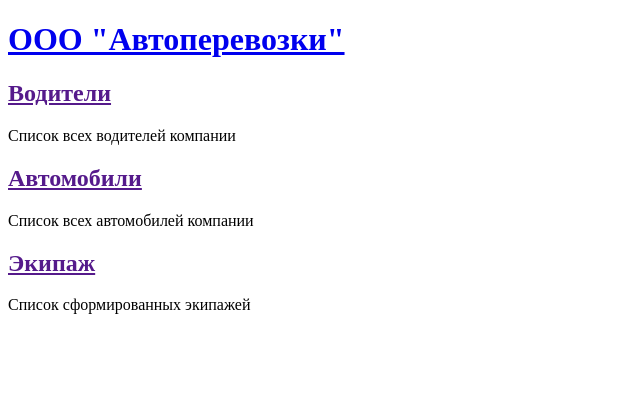
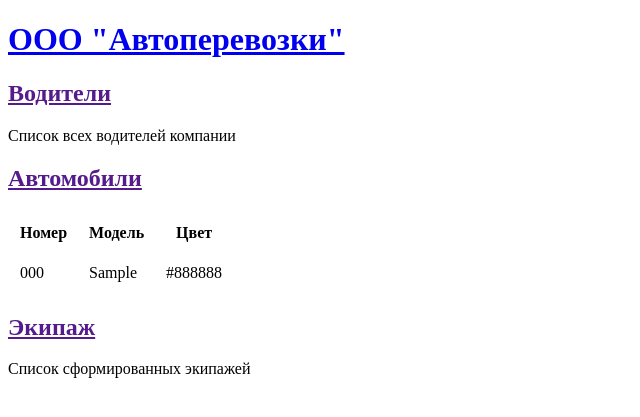
Before and after one commit to shabalinaa/workJobCars, a Django app: page / in a window 1280 px wide. Shown: the top 417 px of the page, without its empty margins (0-640 px from the left). Run offline with Django 3.2, Linux system fonts and the light colour scheme; tables that the repository leaves empty hold one stand-in row (values such as "Sample post").

Commit message:
Вывод данных в Template

```diff
--- a/cars/models.py
+++ b/cars/models.py
@@ -20,7 +20,7 @@ from django.utils import timezone
 
 class Car(models.Model):
     color = models.CharField(max_length=30)
-    number = models.IntegerField()
+    number = models.CharField(max_length=30)
     model = models.CharField(max_length=30)
 
     def __str__(self):
--- a/cars/templates/cars/table_all.html
+++ b/cars/templates/cars/table_all.html
@@ -16,7 +16,21 @@
 
         <div>
             <h2><a href="">Автомобили</a></h2>
-            <p>Список всех автомобилей компании</p>
+
+            <table border="0" cellpadding="10">
+                <tr>
+                    <th>Номер</th>
+                    <th>Модель</th>
+                    <th>Цвет</th>
+                </tr>
+                {% for car in cars %}
+                <tr>
+                    <td>{{car.number}}</td>
+                    <td>{{car.model}}</td>
+                    <td>{{car.color}}</td>
+                </tr>
+                {% endfor %}
+            </table>
         </div>
 
         <div>
--- a/cars/views.py
+++ b/cars/views.py
@@ -1,4 +1,6 @@
 from django.shortcuts import render
+from .models import Car, Driver, Crew
 
 def table_all(request):
-    return render(request, 'cars/table_all.html', {})
+    cars = Car.objects.all()
+    return render(request, 'cars/table_all.html', {'cars': cars})
```
